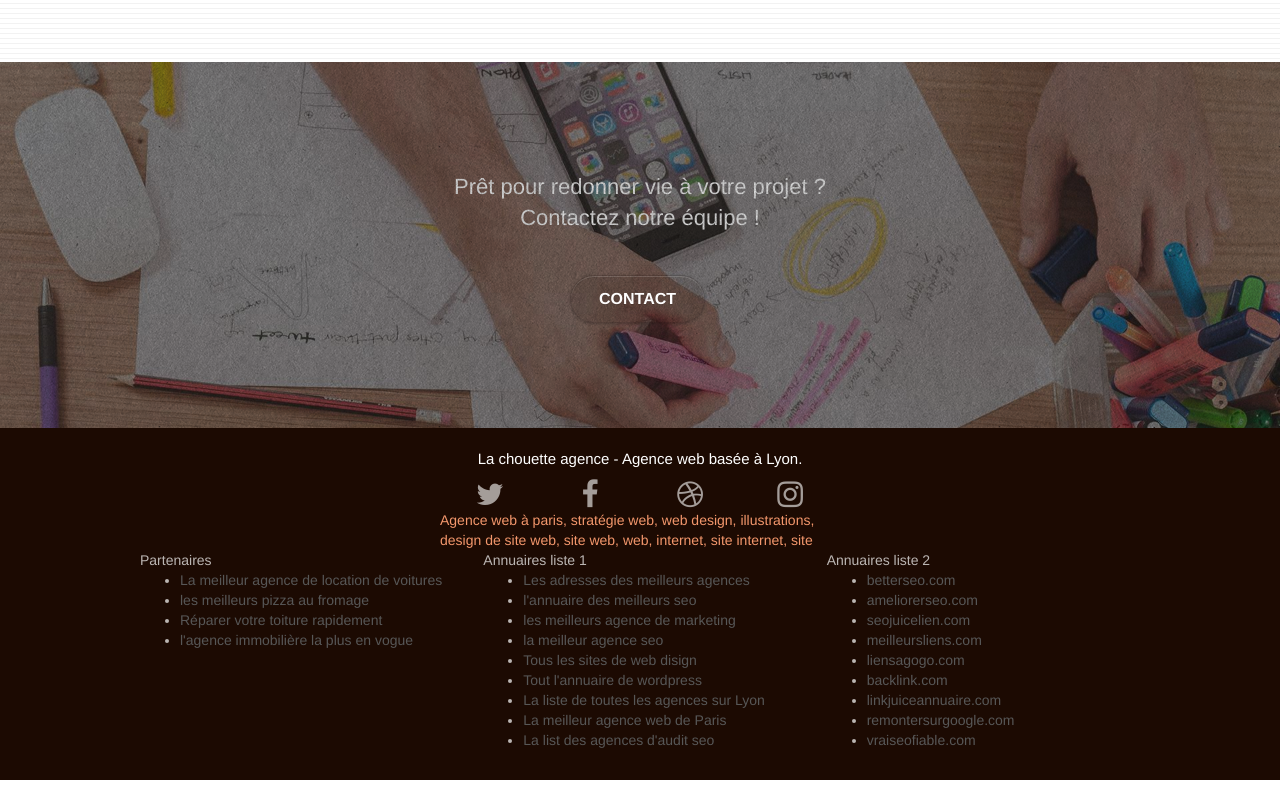
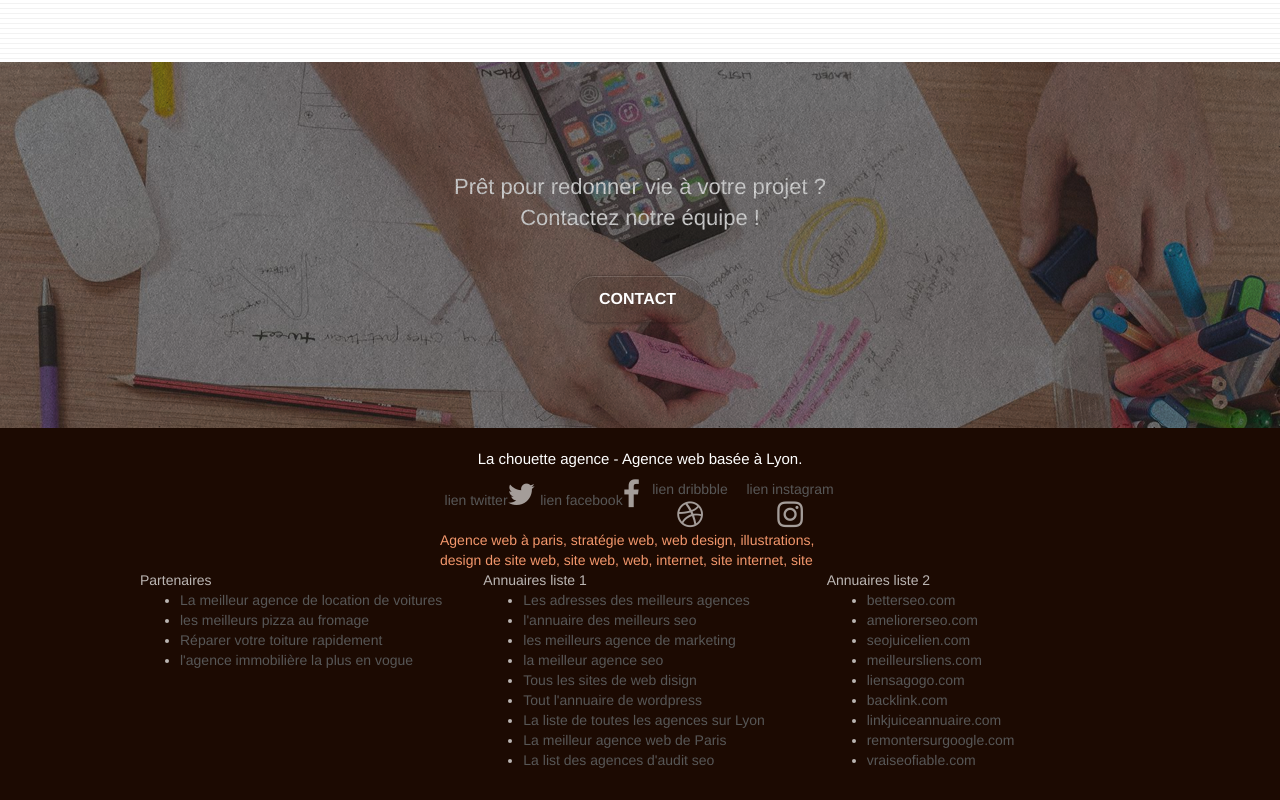
Before and after one commit to krissdel/chouetteafter, a plain HTML site: page index.html in a window 1280 px wide. Shown: the part 3084-3884 px from the top of the page. Drawn offline with Linux system fonts and the light colour scheme; a web font is replaced by a local one.

Commit message:
link icones

```diff
--- a/index.html
+++ b/index.html
@@ -244,22 +244,22 @@
 				<div class="row row-no-gutters social">
 					<div class="col-sm-3">
 						<div class="text-center">
-							<a class="social" href="index.html"><span class="fa fa-twitter icon-md"></span></a>
+							<a class="social" href="index.html"> lien twitter<span class="fa fa-twitter icon-md"></span></a>
 						</div>
 					</div>
 					<div class="col-sm-3">
 						<div class="text-center">
-							<a class="social" href="index.html"><span class="fa fa-facebook icon-md"></span></a>
+							<a class="social" href="index.html">lien facebook<span class="fa fa-facebook icon-md"></span></a>
 						</div>
 					</div>
 					<div class="col-sm-3">
 						<div class="text-center">
-							<a class="social" href="index.html"><span class="fa fa-dribbble icon-md"></span></a>
+							<a class="social" href="index.html">lien dribbble<span class="fa fa-dribbble icon-md"></span></a>
 						</div>
 					</div>
 					<div class="col-sm-3">
 						<div class="text-center">
-							<a class="social" href="index.html"><span class="fa fa-instagram icon-md"></span></a>
+							<a class="social" href="index.html">lien instagram<span class="fa fa-instagram icon-md"></span></a>
 						</div>
 					</div>
 					<div class="keywords" style="color:#F3976C;">Agence web à paris, stratégie web, web design, illustrations, design de site web, site web, web, internet, site internet, site</div>
```
